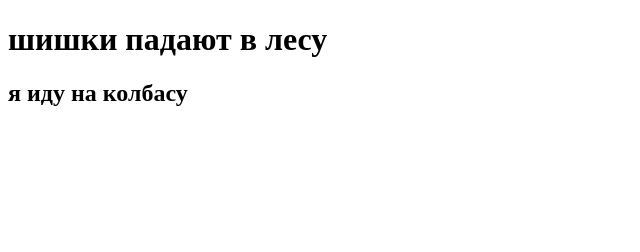
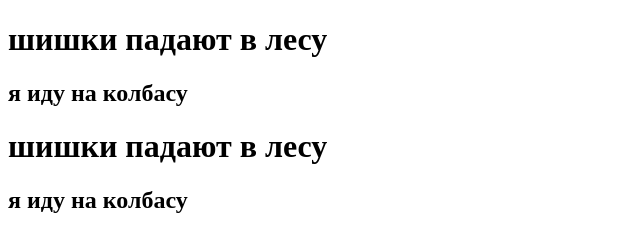
Before and after one commit to Riligo/2-, a plain HTML site: page index.html in a window 1280 px wide. Shown: the whole page, without its empty margins (0-640 px from the left). Drawn offline with Linux system fonts and the light colour scheme.

Commit message:
я коммит

```diff
--- a/index.html
+++ b/index.html
@@ -9,5 +9,7 @@
 <body>
     <h1>шишки падают в лесу</h1>
     <h2>я иду на колбасу</h2>
+    <h1>шишки падают в лесу</h1>
+    <h2>я иду на колбасу</h2>
 </body>
 </html>
```
